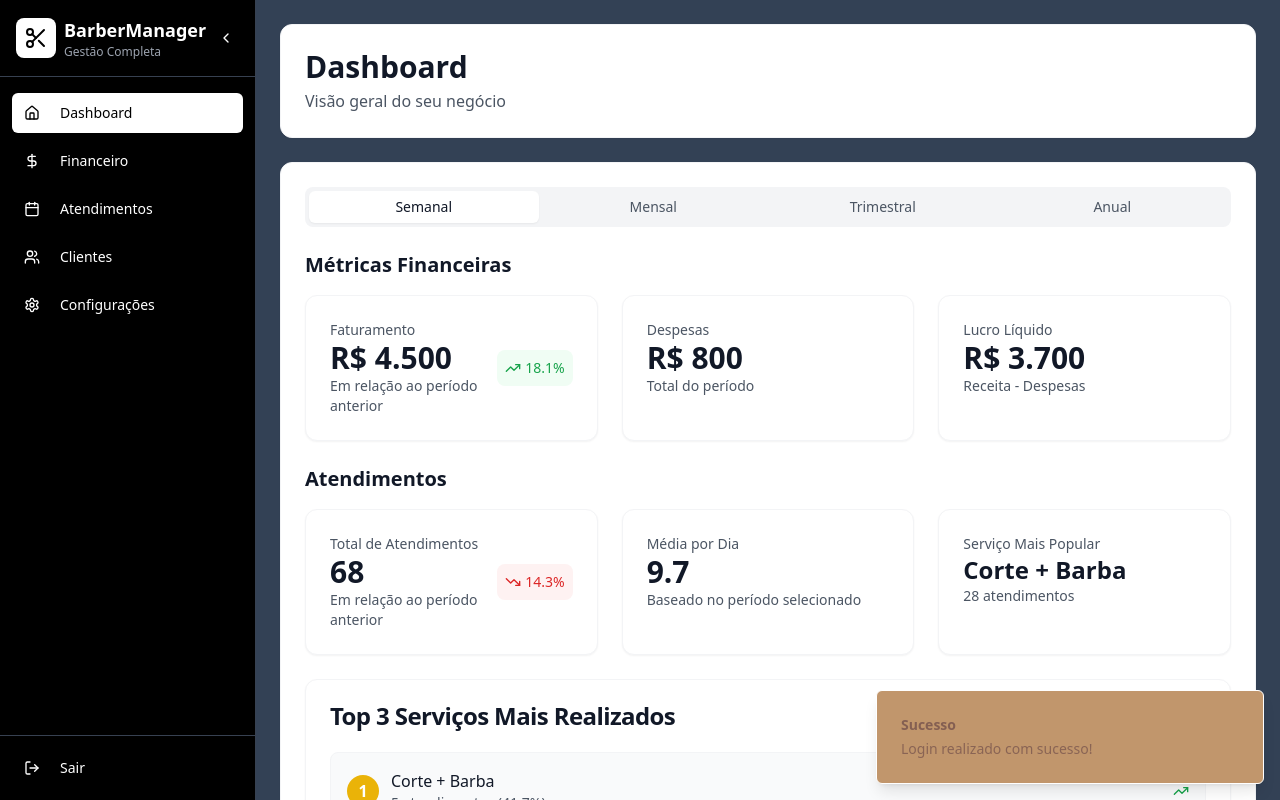
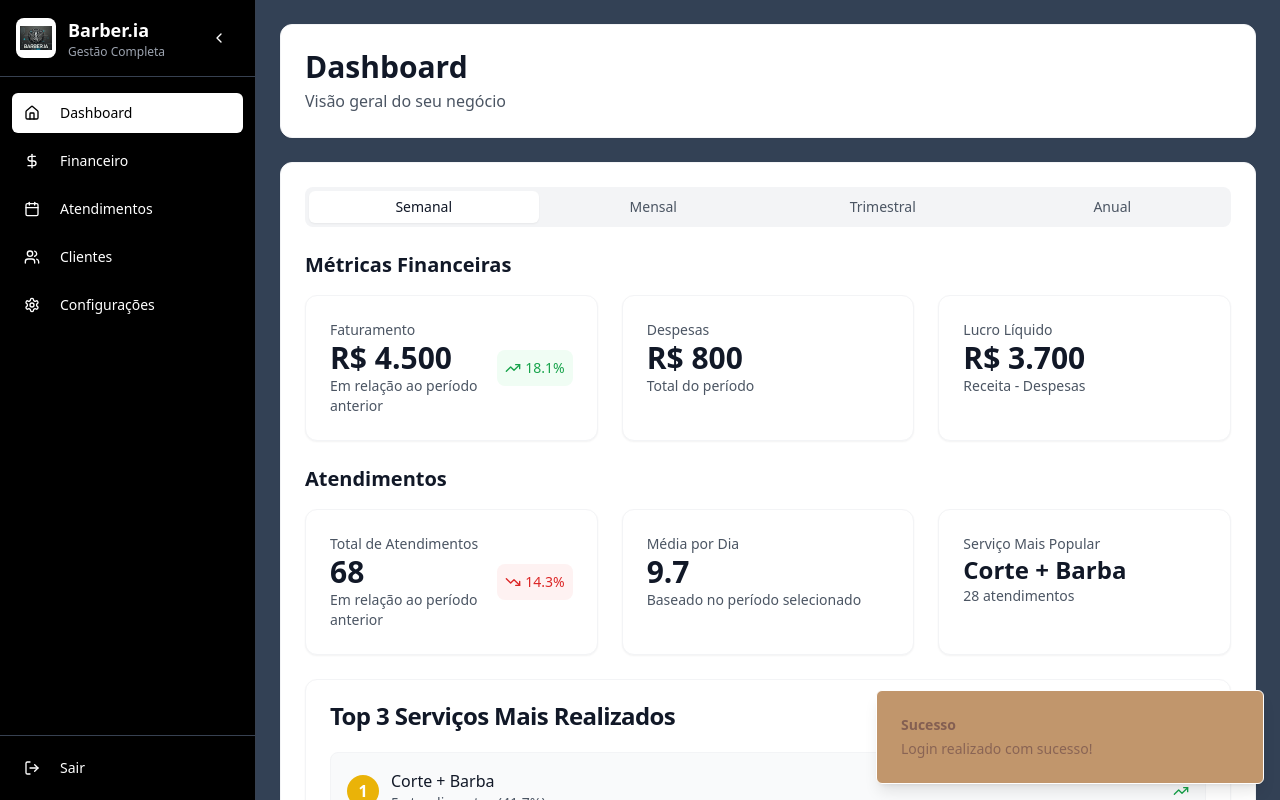
Before and after one commit to tccunieuro/barbear.ia, a React (Vite) app: page / in a window 1280 px wide. Both pictures are taken after typing "name@example.com", "Sample123" into the empty fields and a click on the button "Entrar". Built offline with nearby package versions, Linux system fonts and the light colour scheme.

Commit message:
Replace logo and update name
Replaced the logo in the top-left corner and updated the name to "Barber.ia".

```diff
--- a/src/components/layout/Sidebar.tsx
+++ b/src/components/layout/Sidebar.tsx
@@ -8,7 +8,6 @@ import {
   Calendar,
   Settings,
   LogOut,
-  Scissors,
   ChevronLeft,
   ChevronRight,
   Users
@@ -54,12 +53,16 @@ export const Sidebar: React.FC<SidebarProps> = ({
       <div className="p-4 border-b border-gray-700">
         <div className="flex items-center justify-between">
           {!isCollapsed && (
-            <div className="flex items-center space-x-2">
-              <div className="bg-white p-2 rounded-lg">
-                <Scissors className="h-6 w-6 text-black" />
+            <div className="flex items-center space-x-3">
+              <div className="bg-white p-1 rounded-lg flex-shrink-0">
+                <img
+                  src="/lovable-uploads/58795d95-2279-416e-af72-51ce51787bde.png"
+                  alt="Barber.ia Logo"
+                  className="h-8 w-8 object-contain"
+                />
               </div>
               <div>
-                <h1 className="text-white font-bold text-lg">BarberManager</h1>
+                <h1 className="text-white font-bold text-lg">Barber.ia</h1>
                 <p className="text-gray-400 text-xs">Gestão Completa</p>
               </div>
             </div>
```
Also changed, not shown: public/lovable-uploads/58795d95-2279-416e-af72-51ce51787bde.png (added).
